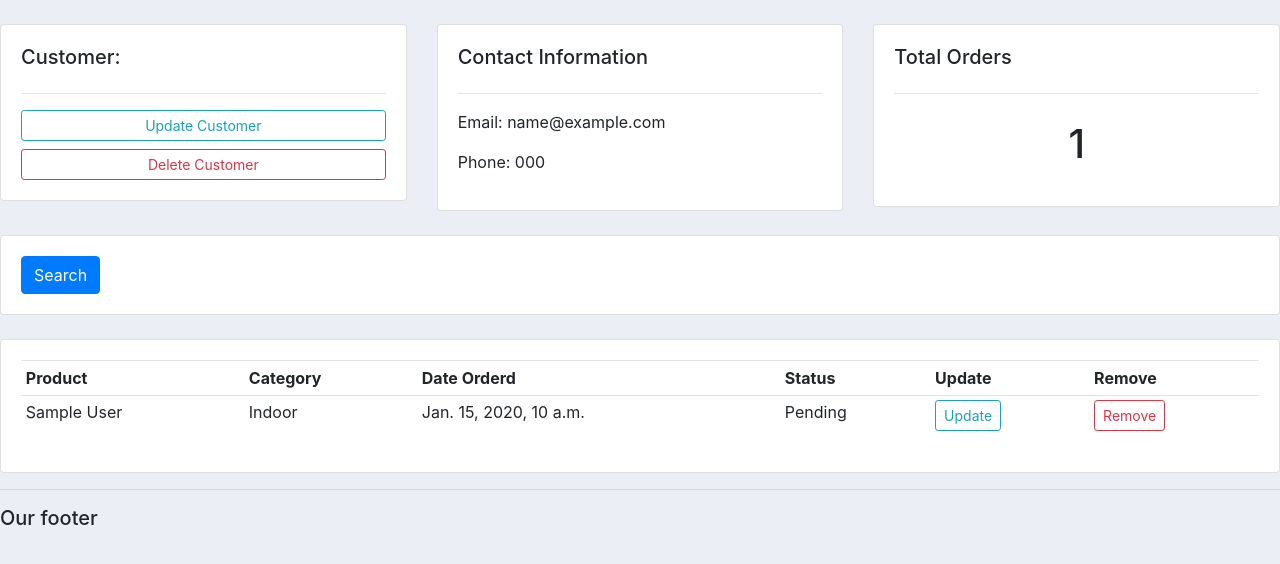
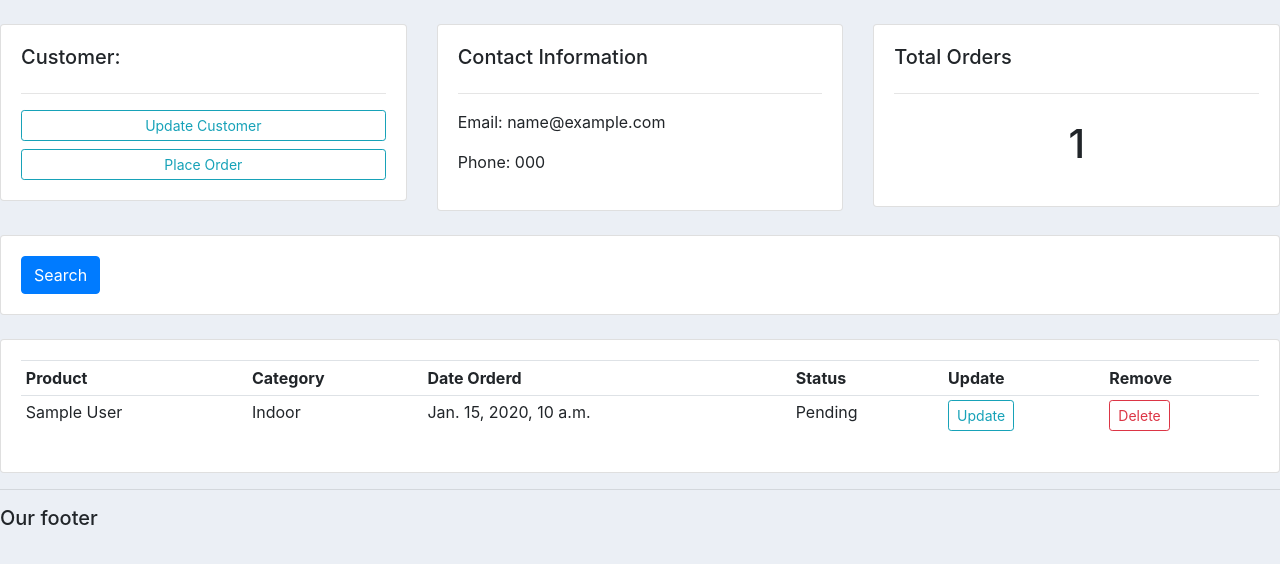
Before and after one commit to tejeshreddy/django-crm, a Django app: page /customer/1 in a window 1280 px wide. Shown: the part 56-620 px from the top of the page. Run offline with Django 3.2, Linux system fonts and the light colour scheme; tables that the repository leaves empty hold one stand-in row (values such as "Sample post"); some libraries are stand-ins or nearby versions.

Commit message:
refactor: create_order

```diff
--- a/crm/accounts/templates/accounts/customer.html
+++ b/crm/accounts/templates/accounts/customer.html
@@ -9,7 +9,7 @@
                 <h5>Customer:</h5>
                 <hr>
                 <a class="btn btn-outline-info  btn-sm btn-block" href="">Update Customer</a>
-                <a class="btn btn-outline-danger  btn-sm btn-block" href="">Delete Customer</a>
+                <a class="btn btn-outline-info btn-sm btn-block" href="{% url 'create_order' customer.id %}">Place Order</a>
 
             </div>
         </div>
@@ -66,8 +66,8 @@
                             <td>{{ order.product.category }}</td>
                             <td>{{ order.date_created }}</td>
                             <td>{{ order.status }}</td>
-                            <td><a class="btn btn-sm btn-outline-info" href="">Update</a></td>
-                            <td><a class="btn btn-sm btn-outline-danger" href="">Remove</a></td>
+                            <td><a class="btn btn-sm btn-outline-info" href="{% url 'update_order' order.id %}">Update</a></td>
+						    <td><a class="btn btn-sm btn-outline-danger" href="{% url 'delete_order' order.id %}">Delete</a></td>
                         </tr>
                     {% endfor %}
 
```
